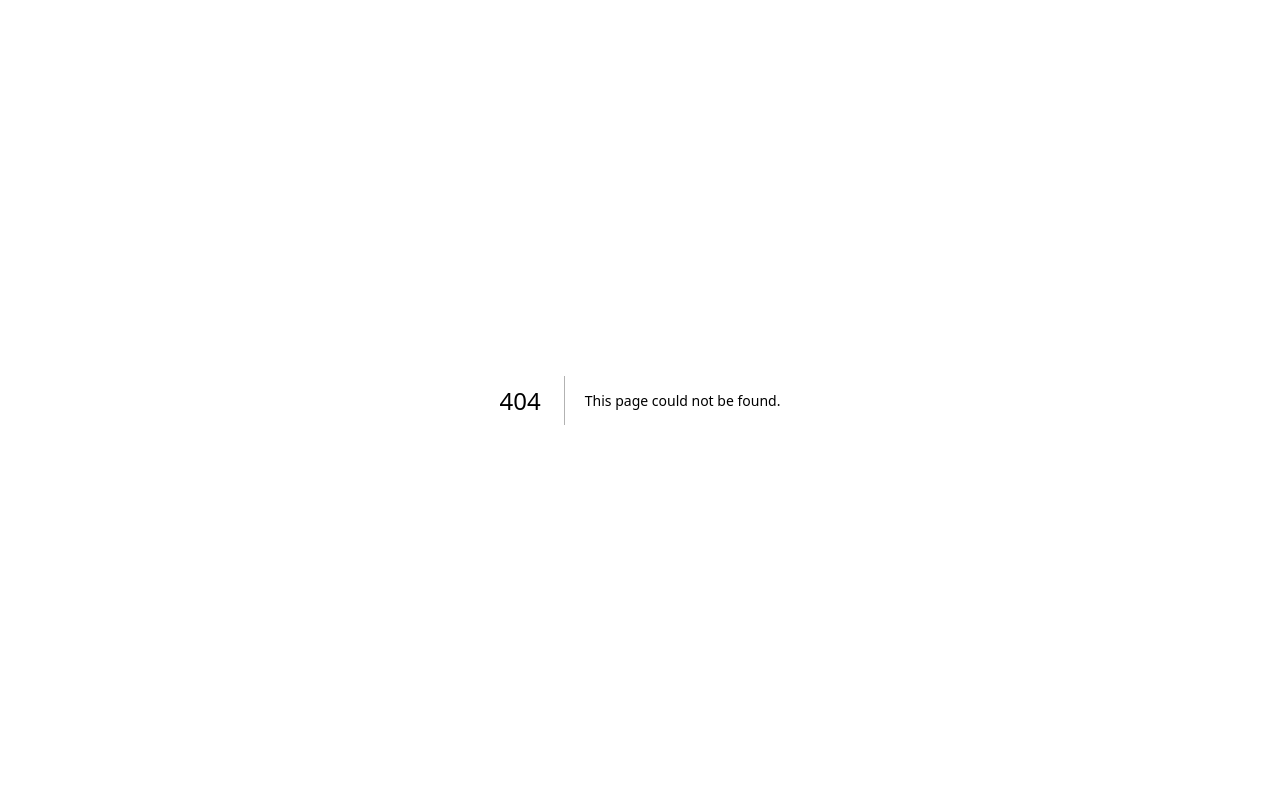
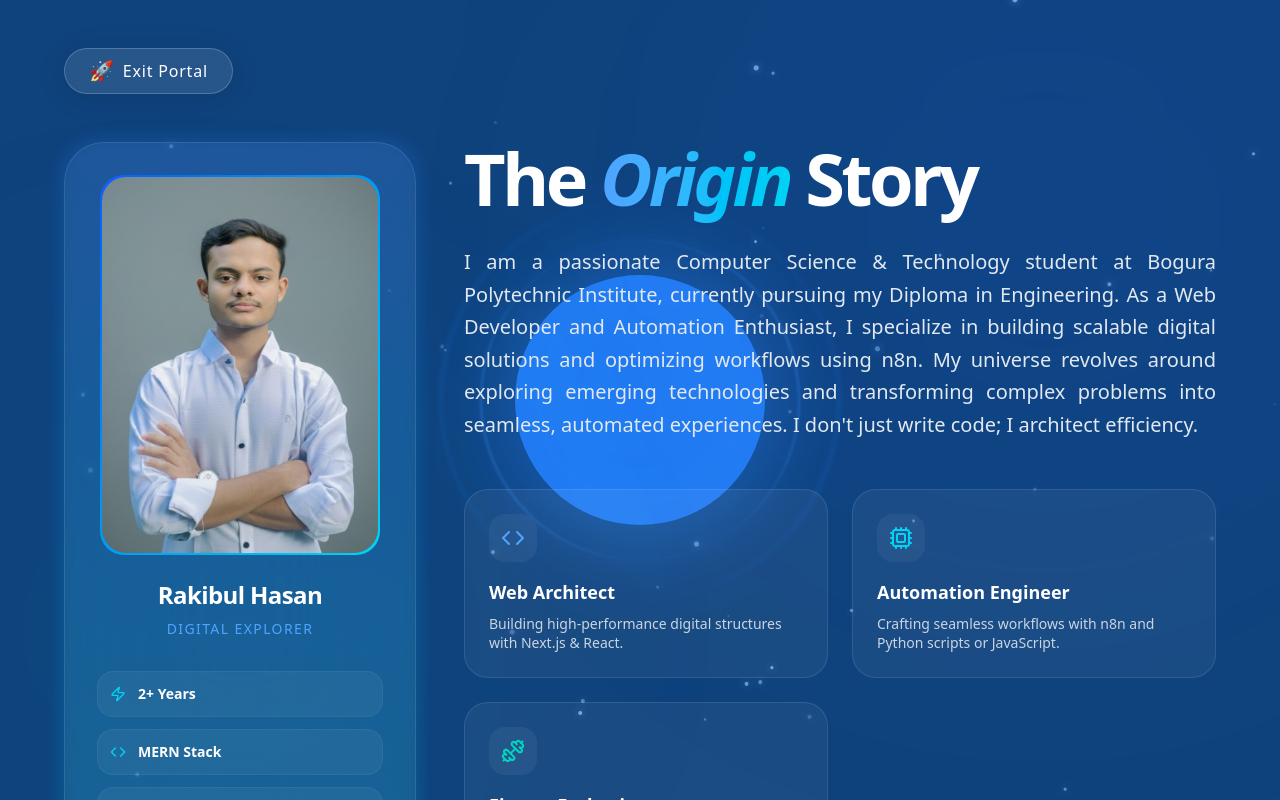
Before and after one commit to Rakibjrb/modern-portfolio-frontend, a Next.js app: page /about in a window 1280 px wide. Before the commit this address had no page. Built offline with nearby package versions, Linux system fonts and the light colour scheme.

Commit message:
completed about page

```diff
--- /dev/null
+++ b/app/(main-layout)/about/page.tsx
@@ -0,0 +1,18 @@
+import type { Metadata } from "next";
+import ChangePage from "@/components/shared/ChangePage";
+import About from "@/components/ui/pages/about/About";
+
+export const metadata: Metadata = {
+    title: "History | About Me",
+    description: "About Rakibul Hasan",
+};
+
+const AboutPage = () => {
+    return (
+        <ChangePage destination="Earth">
+            <About />
+        </ChangePage>
+    )
+}
+
+export default AboutPage;
--- a/app/(main-layout)/layout.tsx
+++ b/app/(main-layout)/layout.tsx
@@ -20,6 +20,14 @@ const blackHoleVariants = (pathname: string) => {
                 eventHorizon1: "border-red-500/30",
                 eventHorizon2: "border-red-400/40",
                 ambientLight: "bg-red-600/10",
+            }
+
+        case "/about":
+            return {
+                blackHoleBG: "bg-blue-500",
+                eventHorizon1: "border-blue-500/30",
+                eventHorizon2: "border-blue-400/40",
+                ambientLight: "bg-blue-600/10",
             }
 
         default:
--- /dev/null
+++ b/components/ui/pages/about/About.tsx
@@ -0,0 +1,114 @@
+"use client";
+
+import { motion } from "framer-motion";
+import BackButton from "@/components/shared/BackButton";
+import { User, Code, Zap, Cpu, Dumbbell } from "lucide-react";
+import Image from "next/image";
+
+export default function About() {
+    const stats = [
+        { label: "Voyage", value: "2+ Years", icon: <Zap size={16} /> },
+        { label: "Systems", value: "MERN Stack", icon: <Code size={16} /> },
+        { label: "Systems", value: "30+ Projects Completed", icon: <Code size={16} /> },
+    ];
+
+    const highlights = [
+        { title: "Web Architect", desc: "Building high-performance digital structures with Next.js & React.", icon: <Code className="text-blue-400" /> },
+        { title: "Automation Engineer", desc: "Crafting seamless workflows with n8n and Python scripts or JavaScript.", icon: <Cpu className="text-cyan-400" /> },
+        { title: "Fitness Enthusiast", desc: "Maintaining peak physical form with bodyweight routines.", icon: <Dumbbell className="text-teal-400" /> },
+    ];
+
+    return (
+        <main className="relative h-screen w-full bg-[#1d7ce78a] text-white p-6 md:p-12 overflow-x-hidden font-sans">
+
+            {/* Background Nebula */}
+            <div className="absolute top-[-10%] right-[-5%] w-[600px] h-[600px] bg-blue-600/10 rounded-full blur-[150px] pointer-events-none" />
+            <div className="absolute bottom-[-10%] left-[-5%] w-[500px] h-[500px] bg-cyan-600/5 rounded-full blur-[150px] pointer-events-none" />
+
+            <div className="max-w-6xl mx-auto relative z-10">
+                <div className="mb-12">
+                    <BackButton />
+                </div>
+
+                <div className="grid grid-cols-1 lg:grid-cols-12 gap-12 items-start">
+
+                    {/* Left Side: Identity Card (4 Columns) */}
+                    <motion.div
+                        initial={{ opacity: 0, x: -50 }}
+                        animate={{ opacity: 1, x: 0 }}
+                        className="lg:col-span-4 lg:sticky lg:top-12"
+                    >
+                        <div className="relative group">
+                            <div className="absolute -inset-1 bg-gradient-to-b from-blue-500 to-cyan-500 rounded-[2.5rem] blur opacity-20 group-hover:opacity-40 transition duration-500" />
+                            <div className="relative bg-white/5 backdrop-blur-3xl border border-white/10 p-8 rounded-[2.5rem] text-center">
+                                {/* Profile Placeholder / Image */}
+                                <div className="w-[280px] h-[380px] mx-auto mb-6 rounded-3xl bg-gradient-to-br from-blue-600 to-cyan-400 p-[2px]">
+                                    <div className="w-full h-full bg-[#080808] rounded-3xl flex items-center justify-center overflow-hidden">
+                                        <Image className="w-full h-full" src={"/my-pic.jpg"} width={200} height={300} alt="Rakibul Hasan Picture" />
+                                    </div>
+                                </div>
+
+                                <h2 className="text-2xl font-bold tracking-tight">Rakibul Hasan</h2>
+                                <p className="text-blue-400 text-sm tracking-widest uppercase mt-2 font-medium">Digital Explorer</p>
+
+                                <div className="grid grid-cols-1 gap-3 mt-8 text-left">
+                                    {stats.map((stat, i) => (
+                                        <div key={i} className="flex items-center gap-3 p-3 bg-white/5 rounded-2xl border border-white/5">
+                                            <div className="text-cyan-400">{stat.icon}</div>
+                                            <div>
+                                                <div className="text-sm font-semibold">{stat.value}</div>
+                                            </div>
+                                        </div>
+                                    ))}
+                                </div>
+                            </div>
+                        </div>
+                    </motion.div>
+
+                    {/* Right Side: The Log (8 Columns) */}
+                    <motion.div
+                        initial={{ opacity: 0, y: 30 }}
+                        animate={{ opacity: 1, y: 0 }}
+                        transition={{ delay: 0.2 }}
+                        className="lg:col-span-8 space-y-12"
+                    >
+                        <section>
+                            <h1 className="text-5xl md:text-7xl font-black tracking-tighter mb-8 leading-none">
+                                The <span className="text-transparent bg-clip-text bg-gradient-to-r from-blue-400 to-cyan-400 italic">Origin</span> Story
+                            </h1>
+                            <p className="text-slate-200 text-lg md:text-xl font-light leading-relaxed text-justify">
+                                I am a passionate Computer Science & Technology student at Bogura Polytechnic Institute, currently pursuing my Diploma in Engineering. As a Web Developer and Automation Enthusiast, I specialize in building scalable digital solutions and optimizing workflows using n8n. My universe revolves around exploring emerging technologies and transforming complex problems into seamless, automated experiences. I don't just write code; I architect efficiency.
+                            </p>
+                        </section>
+
+                        {/* Highlights Grid */}
+                        <div className="grid grid-cols-1 md:grid-cols-2 gap-6">
+                            {highlights.map((item, i) => (
+                                <motion.div
+                                    key={i}
+                                    whileHover={{ scale: 1.02 }}
+                                    className="p-6 bg-white/5 border border-white/10 rounded-3xl hover:bg-white/10 transition-all group"
+                                >
+                                    <div className="w-12 h-12 mb-4 rounded-2xl bg-white/5 flex items-center justify-center group-hover:scale-110 transition-transform">
+                                        {item.icon}
+                                    </div>
+                                    <h3 className="text-lg font-bold mb-2">{item.title}</h3>
+                                    <p className="text-sm text-slate-300 font-light leading-snug">{item.desc}</p>
+                                </motion.div>
+                            ))}
+                        </div>
+
+                        {/* Mission Statement */}
+                        <div className="p-8 rounded-[2rem] bg-gradient-to-r from-blue-900/20 to-transparent border-l-4 border-blue-500">
+                            <h4 className="text-xs uppercase tracking-[0.4em] text-blue-400 mb-4">Current Objective</h4>
+                            <p className="text-xl italic font-light text-slate-200">
+                                Simplifying everyday human problems through automation and architecting a perfect bridge between hardware and software.
+                            </p>
+                        </div>
+                    </motion.div>
+
+                </div>
+            </div>
+        </main>
+    );
+}
```
Also changed, not shown: public/my-pic.jpg (added).
